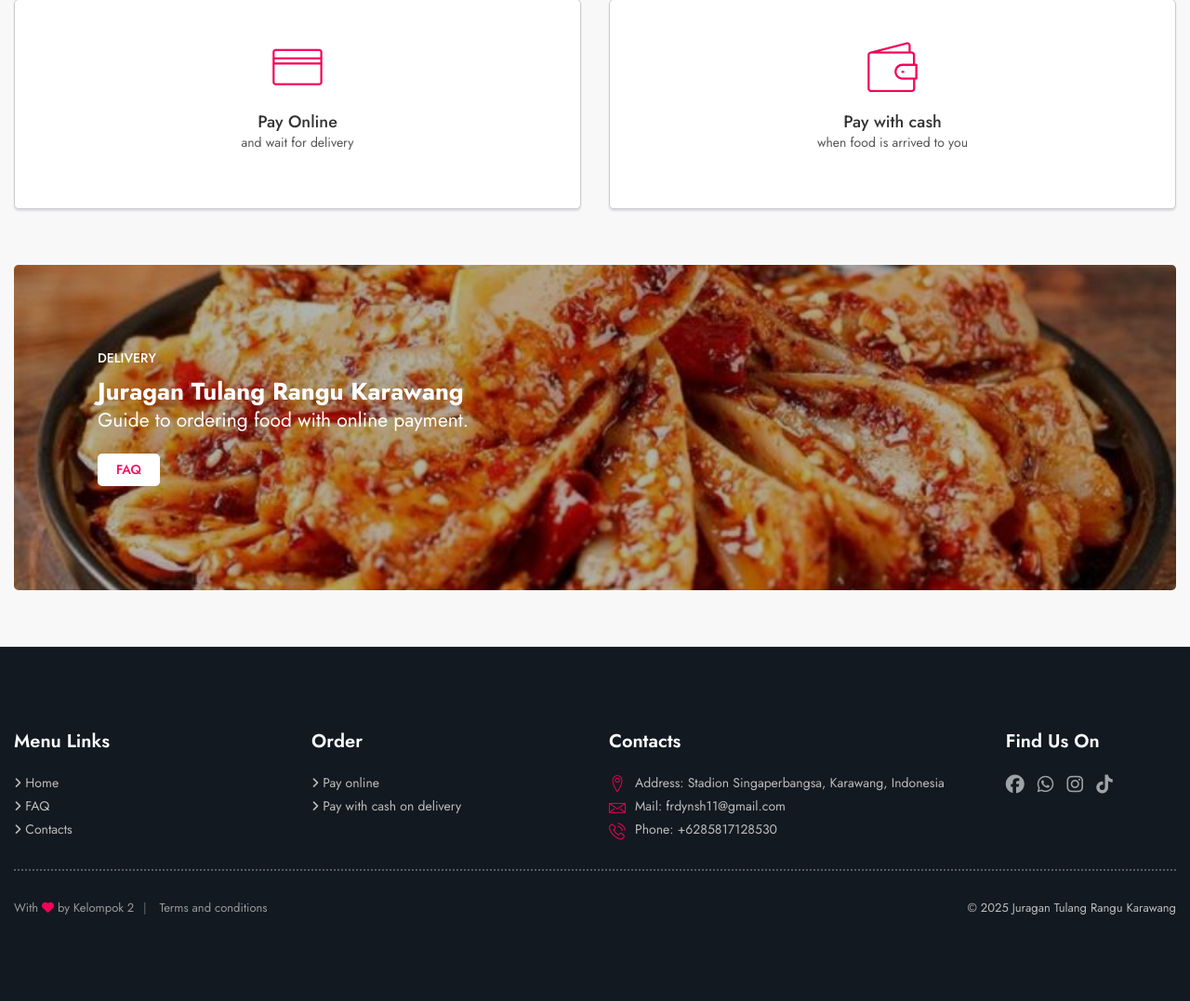
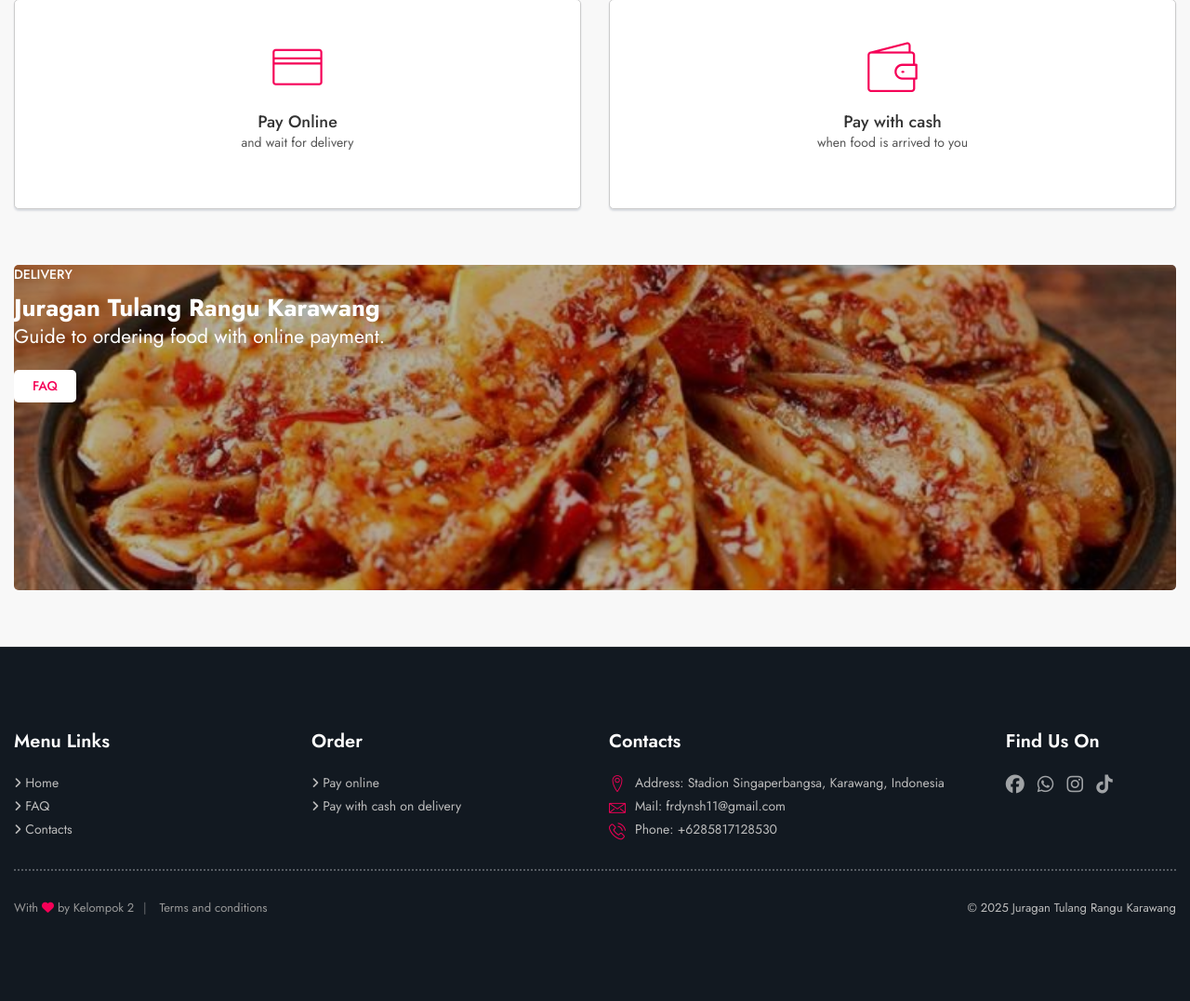
Before and after one commit to frdynsh/projek-umkm, a PHP site: page / in a window 1280 px wide. Shown: the part 681-1758 px from the top of the page at 93% size. Run offline with PHP 8.4, Linux system fonts and the light colour scheme; some web fonts are replaced.

Commit message:
memperbaiki tampilan dashboard

```diff
--- a/css/style.css
+++ b/css/style.css
@@ -1051,7 +1051,6 @@ a.btn-2:hover, .btn-2:hover {
 }
 
 .banner .textbox {
-	padding: 90px;
 	height: 100%;
 }
 
```
